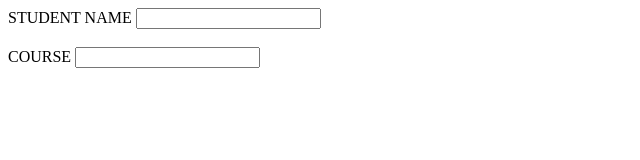
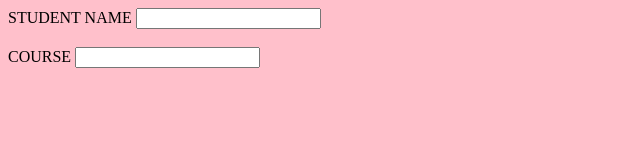
Before and after one commit to JoyalSaji2006/approach, a plain HTML site: page web.html in a window 1280 px wide. Shown: the whole page, without its empty margins (0-640 px from the left). Drawn offline with Linux system fonts and the light colour scheme.

Commit message:
Update web.html

```diff
--- a/web.html
+++ b/web.html
@@ -1,7 +1,7 @@
 <HTML>
   <HEAD>
     <TITLE>CREATE THE TEXT BOX</TITLE>
-    <BODY>
+    <BODY bgcolor="pink">
       <FORM>STUDENT NAME
         <INPUT TYPE="TEXT" NAME="NAME" SIZE="20">
           <BR></BR>
```
